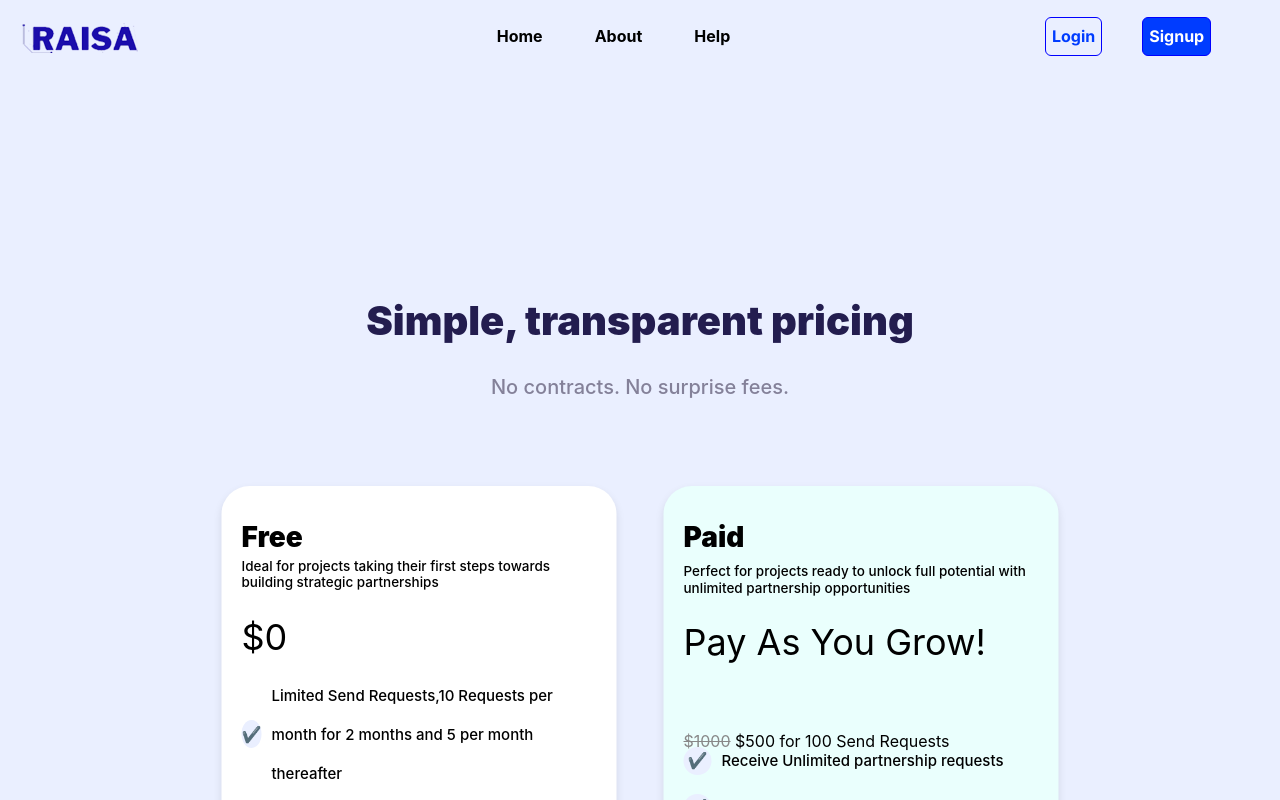
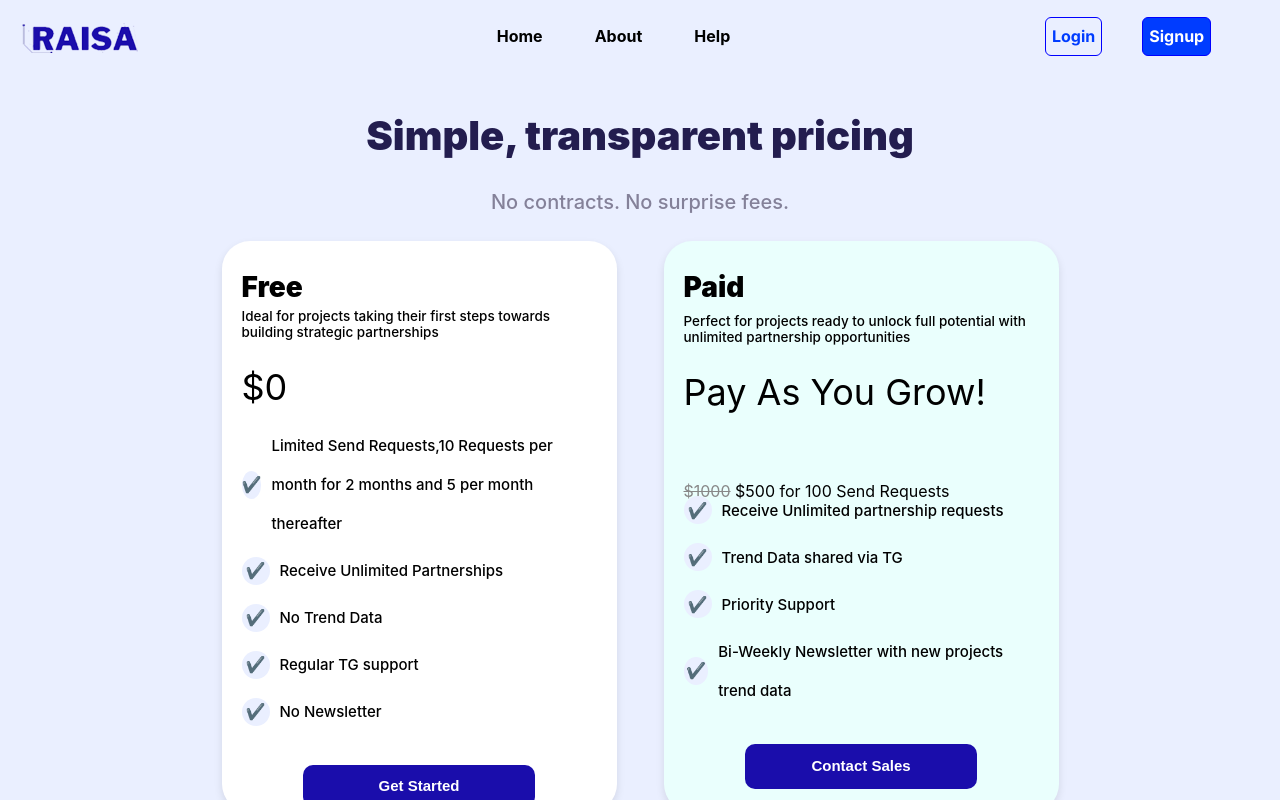
Before and after one commit to ST017/Aquire-labs, a React (Create React App) app: page /price in a window 1280 px wide. Shown: the top 800 px of the page. Built offline with nearby package versions, Linux system fonts and the light colour scheme; a web font is replaced by a local one.

Commit message:
about pricing home

```diff
--- a/src/Components/Pricing.css
+++ b/src/Components/Pricing.css
@@ -1,18 +1,19 @@
+.pricing-cntr{
+  width: 100%;
+  height: 100%;
+  position: relative;
+}
+
+
 .price-heading {
   width: 598px;
   height: auto; /* Adjusted to fit content height */
   padding: 0px 0px 3px 0px;
-    //border: 1px solid black;
-
   display: flex;
   flex-direction: column; /* Stack items vertically */
   justify-content: center;
   align-items: center;
-    position: absolute;
-    top: 40%;
-    left: 50%;
-    transform: translate(-50%, -50%);
-
+  margin: 0 auto; /* Center horizontally */
   gap: 10px;
 }
 
@@ -27,15 +28,13 @@
 .price-heading-submain {
   width: 348.93px;
   height: 24px;
-
   font-size: 20px;
   font-weight: 500;
   line-height: 24.2px;
   color: rgba(132, 129, 153, 1);
   text-align: center;
-    margin-top:-40px;
+  margin-top: -40px;
 }
-
 
 /* Price container with two cards */
 .price-second-container123 {
@@ -45,11 +44,9 @@
   justify-content: space-between;
   align-items: center;
   gap: 45px;
-
-    position: absolute;
-    top: calc(45% + 102px + 20px);
-    left: 50%;
-    transform: translate(-50%, 0);
+  margin: 0 auto;
+  margin-bottom: 40px; /* Center the container horizontally */
+  margin-top: 40px; /* Adjust space above the container */
 }
 
 /* Individual card styling */
@@ -58,54 +55,41 @@
   height: 531px;
   padding: 20px;
   border-radius: 28px;
-    background-color:rgba(255, 255, 255, 1);
+  background-color: rgba(255, 255, 255, 1);
   box-shadow: 0 4px 8px rgba(0, 0, 0, 0.1);
-
   display: flex;
   flex-direction: column;
-    gap:20px;
-    //border: 1px solid black;
+  gap: 20px;
 }
 
 /* Title and price styles */
 .card-title123 {
-    width: 72px;
-height: 44px;
-padding: 5px 0px 0px 0px;
-gap: 10px;
-
   font-size: 28px;
   font-weight: 900;
   line-height: 33.89px;
   text-align: left;
-color:rgba(0, 0, 0, 1);
-
+  color: rgba(0, 0, 0, 1);
   margin-top: 10px;
 }
 
 .card-subtitle123 {
-
   font-size: 13.5px;
   font-weight: 500;
   line-height: 16.34px;
   text-align: left;
-color:rgba(0, 0, 0, 1);
-
+  color: rgba(0, 0, 0, 1);
   margin-top: -40px;
 }
 
 .card-price123 {
-
-
-
   font-size: 36px;
   font-weight: 400;
   line-height: 46px;
   text-align: left;
+  color: rgba(0, 0, 0, 1);
+  margin-top: -10px;
+}
 
-    color:rgba(0, 0, 0, 1);
-    margin-top:-10px;
-  }
 /* Feature list styles */
 .card-features123 {
   list-style-type: none; /* Remove default list styles */
@@ -137,8 +121,6 @@ text-align: left;
   font-size: 16px; /* Optional: Adjust font size of the checkmark */
 }
 
-
-
 /* Discount styling */
 .card-discount123 {
   color: #000;
@@ -156,26 +138,23 @@ text-align: left;
   font-weight: 900;
   line-height: 18.15px;
   text-align: center;
-
   padding: 12px 24px;
   border-radius: 10px;
   color: rgba(255, 255, 255, 1);
   background-color: rgba(26, 13, 171, 1);
   border: none;
-
   cursor: pointer;
-
   width: 232px; /* Fixed width */
   height: 45px; /* Fixed height */
-
-    /* Center the button */
-    margin: 0 auto; /* Auto margin for horizontal centering */
-
-    /* Move the button up */
+  margin: 0 auto; /* Center the button horizontally */
   margin-top: -10px; /* Adjust this value to move it further up or down */
 }
-
 
 .card-button123:hover {
   background-color: #0000cc;
 }
+
+
+  /* .footer-ctnr{
+    bottom: 0;
+  } */
--- a/src/Components/Pricing.js
+++ b/src/Components/Pricing.js
@@ -1,13 +1,16 @@
 import React from 'react';
 import './Pricing.css';
 import MainNavbar from './MainNavbar';
+
+import Footer from '../Components/Dashboard/Footer';
 
 const Pricing = () => {
     document.body.style.background="rgba(234, 239, 255, 1)"
   return (
     <>
-      <div>
-        <MainNavbar/>
+    <MainNavbar/>
+      <div className='pricing-cntr'>
+
         <div className='price-heading'>
           <div className='price-heading-main'>
           <p>Simple, transparent pricing</p>
@@ -47,7 +50,9 @@ const Pricing = () => {
             <button className="card-button123">Contact Sales</button>
           </div>
         </div>
+
       </div>
+     <div className='footer-ctnr'> <Footer/></div>
     </>
   );
 };
```
Lines whose indentation alone changed are shown as unchanged.
